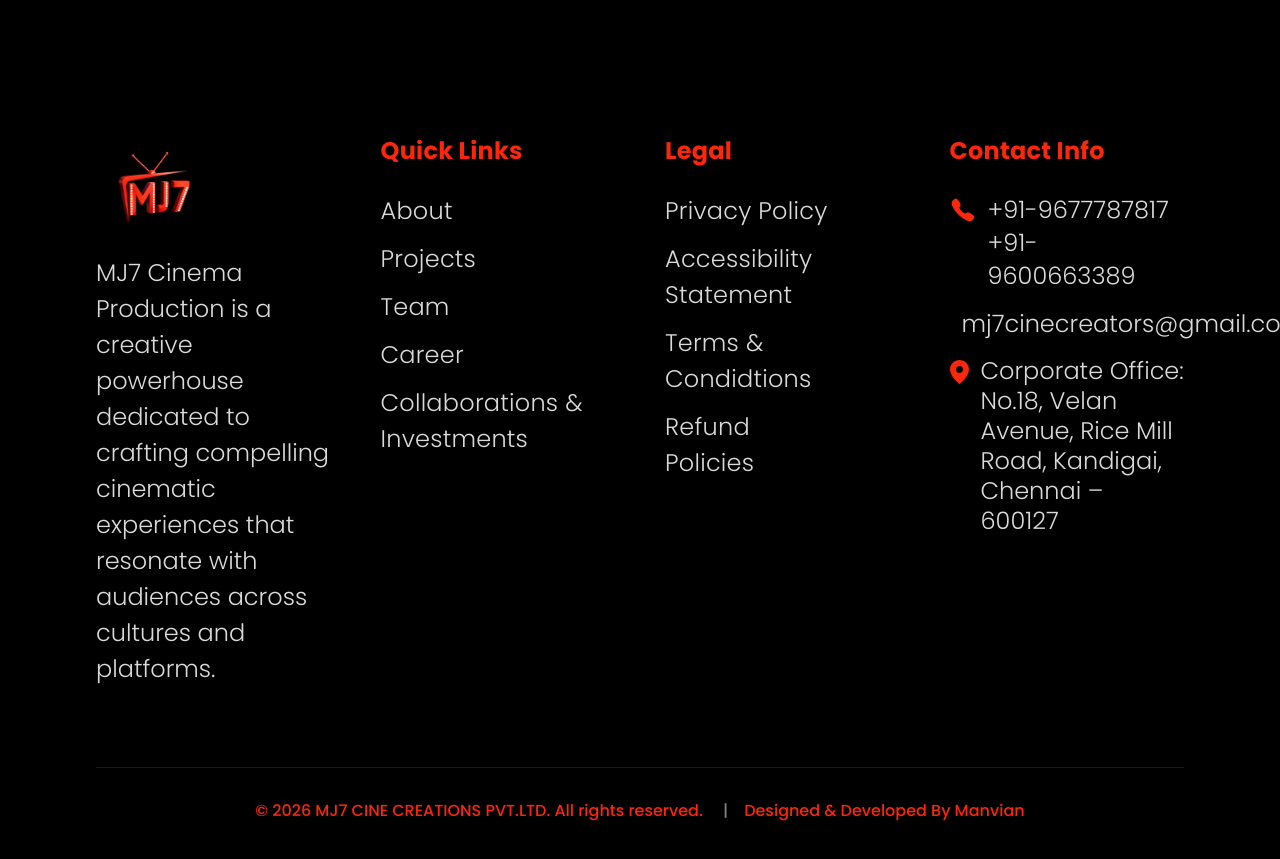
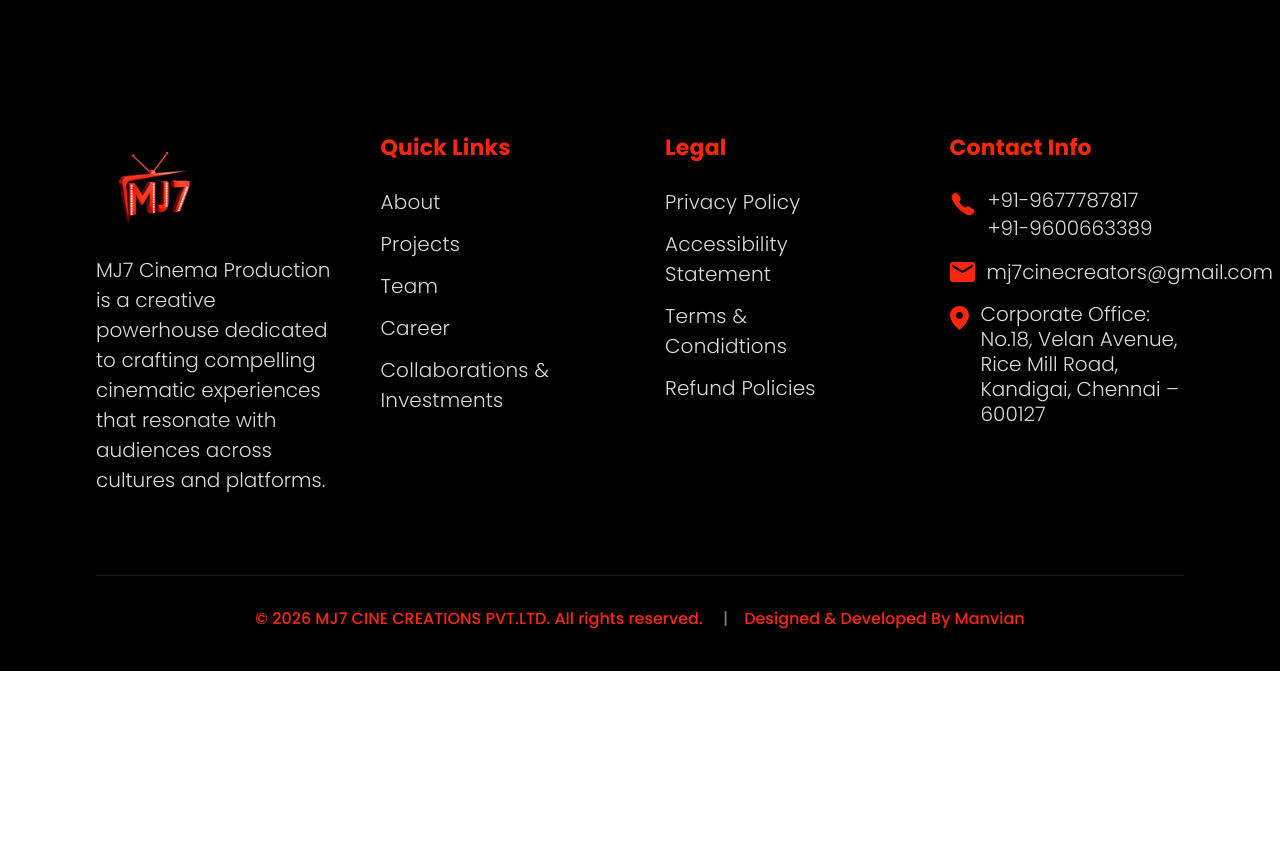
Before and after one commit to Asolinmaso/MJ7, a Next.js app: page / in a window 1280 px wide. Shown: the part 8440-9299 px from the top of the page. After the commit the page ends 9111 px from the top, so only its background shows below. Built offline with nearby package versions, Linux system fonts and the light colour scheme.

Commit message:
Fix footer email icon visibility with flex-shrink-0

```diff
--- a/src/components/Footer.tsx
+++ b/src/components/Footer.tsx
@@ -19,17 +19,17 @@
                 priority
               />
             </div>
-            <p className="text-[#DBDADA] text-lg lg:text-[24px] font-light leading-relaxed lg:leading-[36px]">
+            <p className="text-[#DBDADA] text-lg lg:text-[20px] font-light leading-relaxed lg:leading-[30px]">
               MJ7 Cinema Production is a creative powerhouse dedicated to crafting compelling cinematic experiences that resonate with audiences across cultures and platforms.
             </p>
           </div>
 
           {/* COLUMN 2: QUICK LINKS */}
           <div className="flex flex-col gap-6 max-w-[205px]">
-            <h4 className="text-[#FB270C] text-[24px] font-bold leading-[36px] tracking-[0.01em]">
+            <h4 className="text-[#FB270C] text-[22px] font-bold leading-[30px] tracking-[0.01em]">
               Quick Links
             </h4>
-            <ul className="flex flex-col gap-3 text-[#DBDADA] text-lg lg:text-[24px] font-light leading-[36px] tracking-[0.01em]">
+            <ul className="flex flex-col gap-3 text-[#DBDADA] text-lg lg:text-[20px] font-light leading-[30px] tracking-[0.01em]">
               <li><Link href="#about" className="hover:text-white transition">About</Link></li>
               <li><Link href="#projects" className="hover:text-white transition">Projects</Link></li>
               <li><Link href="#team" className="hover:text-white transition">Team</Link></li>
@@ -40,10 +40,10 @@
 
           {/* COLUMN 3: LEGAL */}
           <div className="flex flex-col gap-6 max-w-[177px]">
-            <h4 className="text-[#FB270C] text-[24px] font-bold leading-[36px] tracking-[0.01em]">
+            <h4 className="text-[#FB270C] text-[22px] font-bold leading-[30px] tracking-[0.01em]">
               Legal
             </h4>
-            <ul className="flex flex-col gap-3 text-[#DBDADA] text-lg lg:text-[24px] font-light leading-[36px] tracking-[0.01em]">
+            <ul className="flex flex-col gap-3 text-[#DBDADA] text-lg lg:text-[20px] font-light leading-[30px] tracking-[0.01em]">
               <li><Link href="/privacy" className="hover:text-white transition">Privacy Policy</Link></li>
               <li><Link href="/accessibility" className="hover:text-white transition">Accessibility Statement</Link></li>
               <li><Link href="/terms" className="hover:text-white transition">Terms & Condidtions</Link></li>
@@ -53,7 +53,7 @@
 
           {/* COLUMN 4: CONTACT INFO */}
           <div className="flex flex-col gap-6 max-w-[367px]">
-            <h4 className="text-[#FB270C] text-[24px] font-bold leading-[36px] tracking-[0.01em]">
+            <h4 className="text-[#FB270C] text-[22px] font-bold leading-[30px] tracking-[0.01em]">
               Contact Info
             </h4>
             <div className="flex flex-col gap-5">
@@ -64,17 +64,19 @@
                     <path d="M19.8544 24.3745C18.8631 24.3745 17.4707 24.016 15.3856 22.8511C12.8501 21.4292 10.889 20.1165 8.36716 17.6013C5.93575 15.1714 4.75255 13.5982 3.09658 10.5849C1.22579 7.18254 1.5447 5.3991 1.90119 4.63687C2.32572 3.72586 2.95236 3.18097 3.76232 2.64015C4.22237 2.33873 4.70922 2.08035 5.21669 1.86828C5.26747 1.84644 5.3147 1.82562 5.35685 1.80683C5.60822 1.69359 5.98908 1.52246 6.4715 1.70527C6.79345 1.82613 7.08087 2.07344 7.5308 2.51777C8.45349 3.42777 9.71439 5.45445 10.1795 6.44976C10.4918 7.12058 10.6985 7.5634 10.699 8.06004C10.699 8.64148 10.4065 9.08988 10.0516 9.57383C9.98505 9.66472 9.91904 9.75156 9.85505 9.83586C9.46861 10.3437 9.3838 10.4904 9.43966 10.7525C9.5529 11.2791 10.3974 12.8467 11.7852 14.2315C13.1731 15.6163 14.6955 16.4075 15.2242 16.5202C15.4974 16.5786 15.6472 16.4902 16.1712 16.0901C16.2464 16.0327 16.3236 15.9733 16.4043 15.9139C16.9456 15.5112 17.3732 15.2263 17.941 15.2263H17.944C18.4381 15.2263 18.8611 15.4406 19.5619 15.794C20.476 16.2551 22.5636 17.4998 23.4792 18.4235C23.9245 18.8724 24.1728 19.1588 24.2942 19.4802C24.477 19.9642 24.3049 20.3435 24.1926 20.5974C24.1738 20.6396 24.153 20.6858 24.1312 20.7371C23.9174 21.2436 23.6575 21.7295 23.3547 22.1884C22.8149 22.9958 22.268 23.6209 21.355 24.046C20.8861 24.2678 20.373 24.3801 19.8544 24.3745Z" fill="#FB270C"/>
                   </svg>
                 </div>
-                <p className="text-[#DBDADA] text-lg lg:text-[24px] font-light leading-snug">
+                <p className="text-[#DBDADA] text-lg lg:text-[20px] font-light leading-snug">
                   +91-9677787817<br/>+91-9600663389
                 </p>
               </div>
 
               {/* Email */}
               <div className="flex items-center gap-3">
-                <svg width="25" height="20" viewBox="0 0 25 20" fill="none" xmlns="http://www.w3.org/2000/svg">
-                  <path d="M22.5 0H2.5C1.125 0 0.0125 1.125 0.0125 2.5L0 17.5C0 18.875 1.125 20 2.5 20H22.5C23.875 20 25 18.875 25 17.5V2.5C25 1.125 23.875 0 22.5 0ZM22.5 5L12.5 11.25L2.5 5V2.5L12.5 8.75L22.5 2.5V5Z" fill="#FB270C"/>
-                </svg>
-                <p className="text-[#DBDADA] text-lg lg:text-[24px] font-light leading-none">
+                <div className="flex-shrink-0">
+                  <svg width="25" height="20" viewBox="0 0 25 20" fill="none" xmlns="http://www.w3.org/2000/svg">
+                    <path d="M22.5 0H2.5C1.125 0 0.0125 1.125 0.0125 2.5L0 17.5C0 18.875 1.125 20 2.5 20H22.5C23.875 20 25 18.875 25 17.5V2.5C25 1.125 23.875 0 22.5 0ZM22.5 5L12.5 11.25L2.5 5V2.5L12.5 8.75L22.5 2.5V5Z" fill="#FB270C"/>
+                  </svg>
+                </div>
+                <p className="text-[#DBDADA] text-lg lg:text-[20px] font-light leading-none">
                   mj7cinecreators@gmail.com
                 </p>
               </div>
@@ -86,7 +88,7 @@
                     <path d="M9.5 0C4.25 0 0 4.25 0 9.5C0 16.625 9.5 24 9.5 24C9.5 24 19 16.625 19 9.5C19 4.25 14.75 0 9.5 0ZM9.5 13C7.57 13 6 11.43 6 9.5C6 7.57 7.57 6 9.5 6C11.43 6 13 7.57 13 9.5C13 11.43 11.43 13 9.5 13Z" fill="#FB270C"/>
                   </svg>
                 </div>
-                <p className="text-[#DBDADA] text-lg lg:text-[24px] font-light leading-tight">
+                <p className="text-[#DBDADA] text-lg lg:text-[20px] font-light leading-tight">
                   Corporate Office: No.18, Velan Avenue, Rice Mill Road, Kandigai, Chennai – 600127
                 </p>
               </div>
```
